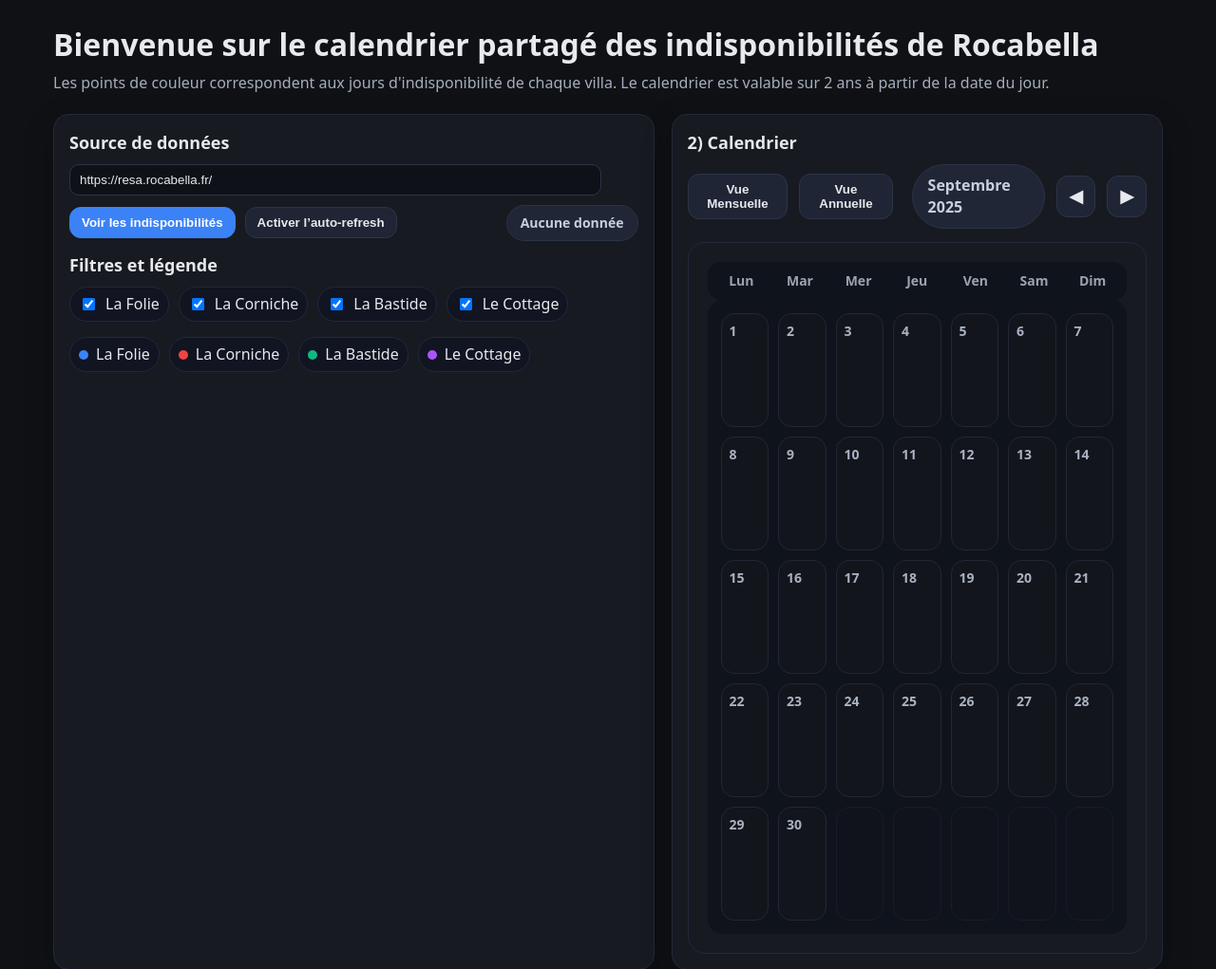
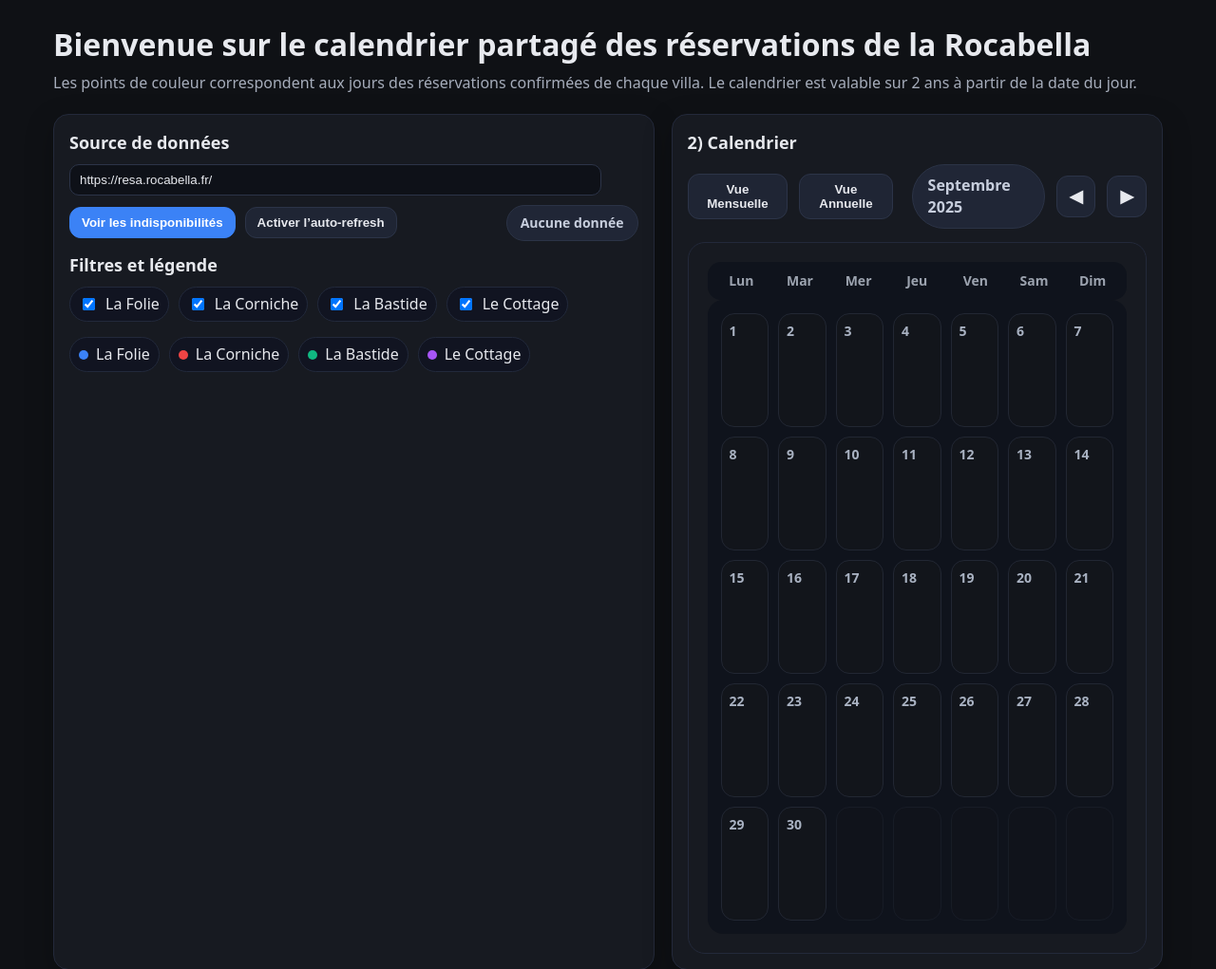
Before and after one commit to jbrudelle1/jbrudelle1.github.io, a plain HTML site: page index.html in a window 1280 px wide. Shown: the top 1021 px of the page at 95% size. Drawn offline with Linux system fonts and the light colour scheme.

Commit message:
Texte titre resa

```diff
--- a/index.html
+++ b/index.html
@@ -72,8 +72,8 @@
 <body>
 <div class="wrap">
   <header>
-    <h1>Bienvenue sur le calendrier partagé des indisponibilités de Rocabella</h1>
-    <p>Les points de couleur correspondent aux jours d'indisponibilité de chaque villa. Le calendrier est valable sur 2 ans à partir de la date du jour.</p>
+    <h1>Bienvenue sur le calendrier partagé des réservations de la Rocabella</h1>
+    <p>Les points de couleur correspondent aux jours des réservations confirmées de chaque villa. Le calendrier est valable sur 2 ans à partir de la date du jour.</p>
   </header>
 
   <div class="grid">
```
